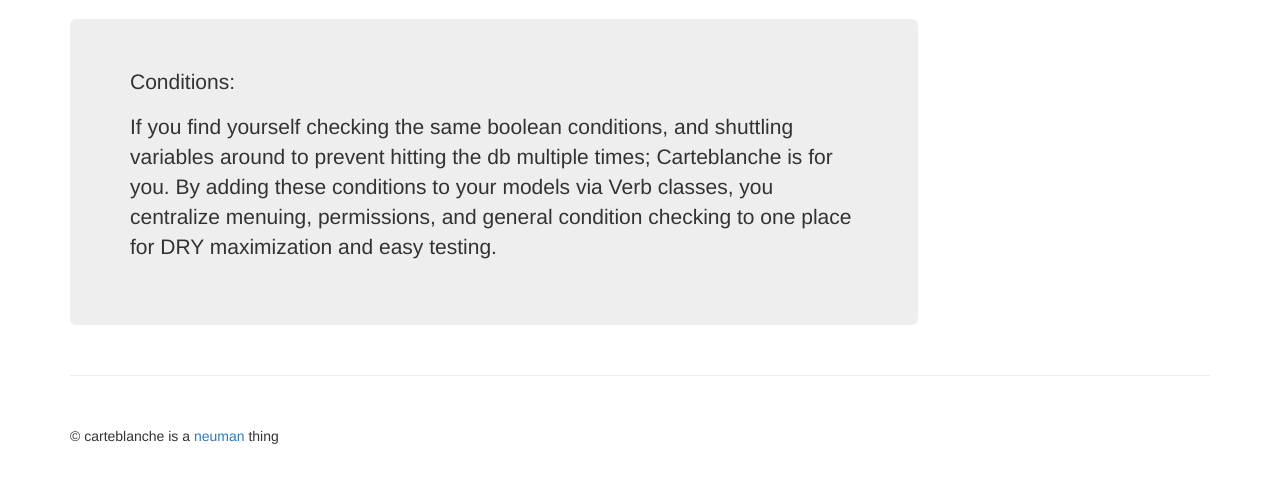
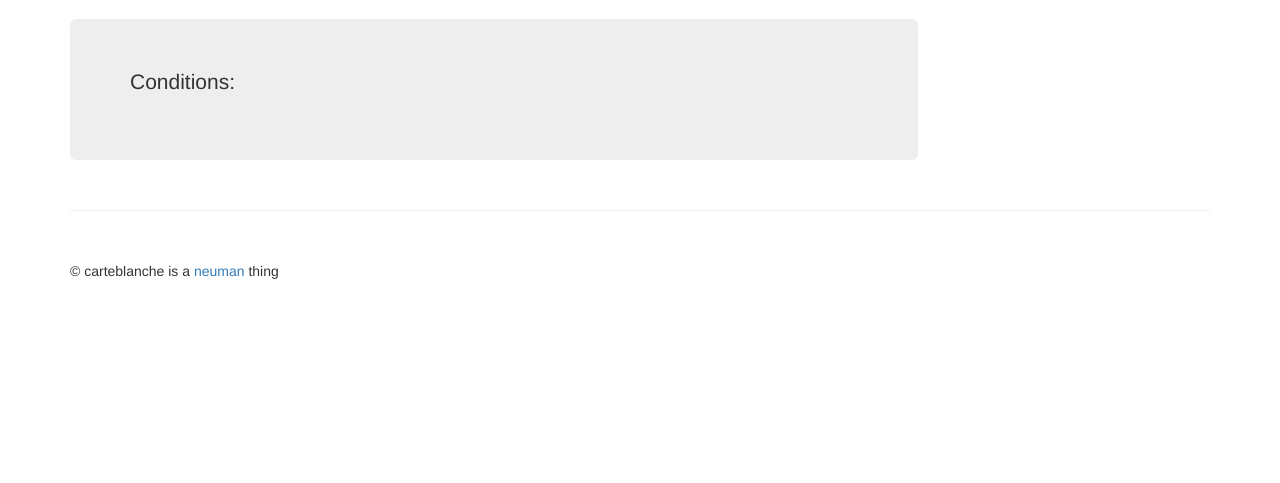
Before and after one commit to neuman/carteblanche-django-starter, a Django app: template carteblanche_boilerplate/templates/index.html in a window 1280 px wide. Shown: the part 51-534 px from the top of the page. Run offline with Django 3.2, Linux system fonts and the light colour scheme; the template is opened without the code that fills it, so the values that code supplies are empty; parts of the project's set-up code (start-up, migrations or seed data) failed here and were passed over; some libraries are stand-ins or nearby versions.

Commit message:
Updated requirements to pull from pypi release.

```diff
--- a/carteblanche_boilerplate/requirements.txt
+++ b/carteblanche_boilerplate/requirements.txt
@@ -1,6 +1,6 @@
 Django==1.6.1
 South==0.8.4
 argparse==1.2.1
--e git://github.com/neuman/python-carteblanche.git@ea3d5d86a81bb13c53b2633e28e862b3f041bd70#egg=carteblanche-origin/development
+carteblanche==1.0.0
 ipython==1.2.1
 wsgiref==0.1.2
--- a/carteblanche_boilerplate/templates/index.html
+++ b/carteblanche_boilerplate/templates/index.html
@@ -2,7 +2,6 @@
 {% block title %}Messages{% endblock %}
 {% block showcase %}
 <p>
-If you find yourself checking the same boolean conditions, and shuttling variables around to prevent hitting the db multiple times; Carteblanche is for you. By adding these conditions to your models via Verb classes, you centralize menuing, permissions, and general condition checking to one place for DRY maximization and easy testing.
-</p>
+
 
 {% endblock %}
```
